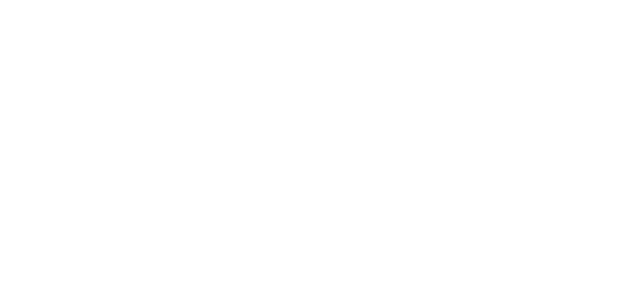
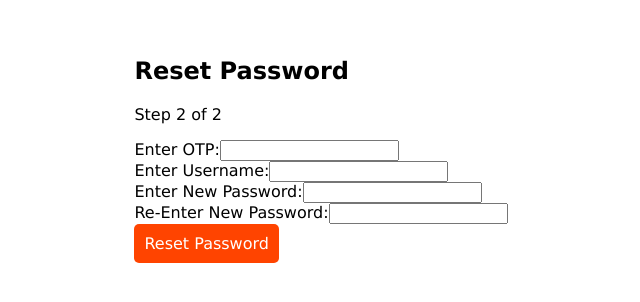
Before and after one commit to advanced-computer-lab-2023/Bond-Pharmacy, a React (Create React App) app in the folder front/: page /verifyOTP in a window 1280 px wide. Before the commit this address had no page. Shown: the part 250-552 px from the top of the page, without its empty margins (319-959 px from the left). Built offline with nearby package versions, Linux system fonts and the light colour scheme.

Commit message:
req 11 frontend

```diff
--- a/front/src/App.js
+++ b/front/src/App.js
@@ -1,4 +1,5 @@
 import { BrowserRouter, Routes, Route } from "react-router-dom";
+import React, { useState } from 'react';
 import PatientRegistrationForm from "./pages/patientRegistration.js";
 import LandingPage from "./pages/LandingPage.js";
 import AdminPanel from "./pages/admin.js";
@@ -8,13 +9,19 @@ import PharmacistHome from "./pages/pharmacist.js";
 import SearchMedicine from "./pages/searchMedicine.js"
 import MedicinePatient from "./pages/MedicinePatient.js";
 import DummyCartScreen from "./pages/cart.js";
+import ResetPassword from "./pages/ResetPassword.js";
+import OtpVerification from "./pages/OtpVerification.js";
+import RoleContext from "./pages/RoleContext.js";
 
 
 import Login from "./pages/login.js";
 
 function App() {
+  const [role, setRole] = useState('');
+
   return (
     <div className="App">
+    <RoleContext.Provider value={{ role, setRole }}>
       <BrowserRouter>
         <div className="pages">
           <Routes>
@@ -22,6 +29,8 @@ function App() {
             path="/login"
             element={<Login/>}
             />
+          <Route path="/resetPassword" element={<ResetPassword/>} />
+          <Route path="/verifyOTP" element={<OtpVerification/>} />
             <Route
             path="/"
             element={<LandingPage/>}
@@ -73,6 +82,7 @@ function App() {
           </Routes>
         </div>
       </BrowserRouter>
+    </RoleContext.Provider>
     </div>
   );
 }
--- /dev/null
+++ b/front/src/pages/OtpVerification.js
@@ -0,0 +1,118 @@
+import React, { useState, useContext } from 'react';
+import {  useNavigate} from 'react-router-dom';
+import RoleContext from './RoleContext';
+
+const OtpVerification = () => {
+    const navigate = useNavigate();
+    const { role } = useContext(RoleContext);
+    const [formData, setFormData] = useState({
+        OTP: '',
+        username: '',
+        newPassword: '',
+        reNewPassword: '',
+    });
+
+    const [error, setError] = useState('');
+
+    const handleChange = (e) => {
+        setFormData({ ...formData, [e.target.name]: e.target.value });
+    };
+
+    const handleSubmit = async (e) => {
+        e.preventDefault();
+
+        try {
+          // Make a request to the server for authentication
+
+            const response = await fetch("http://localhost:4000/api/"+role+"/verifyOTP", {
+                method: 'POST',
+                headers: {
+                'Content-Type': 'application/json',
+                },
+            body: JSON.stringify({
+                OTP: formData.OTP,
+                username: formData.username,
+                newPassword: formData.newPassword,
+                reNewPassword: formData.reNewPassword,
+            }),
+            withCredentials: true,
+            credentials : `include`
+            });
+
+            if (!response.ok) {
+                // If response status is not ok, handle it differently
+                const errorText = await response.text();
+                setError(`Error: ${response.status} - ${errorText}`);
+                return;
+              }
+
+            const data = await response.json();
+            if (response.ok) {
+            // Reset error state and move back to the login step
+                setError('');
+                // Navigate to the login page after successful password reset
+                navigate('/login');
+            } else {
+                setError(data.error || 'An error occurred during password verification');
+            }
+          // Redirect or handle response as needed
+        } catch (error) {
+            console.error('Error during password verification:', error);
+        }
+    };
+    return (
+        <div>
+          <h2>Reset Password</h2>
+          <p>Step 2 of 2</p>
+          <form onSubmit={handleSubmit}>
+            <label>
+              Enter OTP:
+              <input
+                type="text"
+                name="OTP"
+                value={formData.OTP}
+                onChange={handleChange}
+                required
+              />
+            </label>
+            <br />
+            <label>
+              Enter Username:
+              <input
+                type="text"
+                name="username"
+                value={formData.username}
+                onChange={handleChange}
+                required
+              />
+            </label>
+            <br />
+            <label>
+              Enter New Password:
+              <input
+                type="password"
+                name="newPassword"
+                value={formData.newPassword}
+                onChange={handleChange}
+                required
+              />
+            </label>
+            <br />
+            <label>
+              Re-Enter New Password:
+              <input
+                type="password"
+                name="reNewPassword"
+                value={formData.reNewPassword}
+                onChange={handleChange}
+                required
+              />
+            </label>
+            <br />
+            <button className='button-78' type="submit">Reset Password</button>
+          </form>
+        </div>
+    );
+};
+
+export default OtpVerification;
--- /dev/null
+++ b/front/src/pages/ResetPassword.js
@@ -0,0 +1,101 @@
+import React, { useState, useContext } from 'react';
+import {  useNavigate, Link} from 'react-router-dom';
+import RoleContext from './RoleContext';
+
+const ResetPassword = () => {
+    const navigate = useNavigate();
+    const { setRole } = useContext(RoleContext);
+    const [formData, setFormData] = useState({
+        role: '',
+        username: '',
+        email: '',
+    });
+
+    const [error, setError] = useState('');
+
+    const handleChange = (e) => {
+        setFormData({ ...formData, [e.target.name]: e.target.value });
+    };
+
+    const handleSubmit = async (e) => {
+        e.preventDefault();
+
+        try {
+          // Make a request to the server for authentication
+
+            const response = await fetch("http://localhost:4000/api/"+formData.role+"/resetPassword", {
+                method: 'POST',
+                headers: {
+                'Content-Type': 'application/json',
+                },
+            body: JSON.stringify({
+                role: formData.role,
+                username: formData.username,
+                email: formData.email,
+            }),
+            withCredentials: true,
+            credentials : `include`
+            });
+
+            const data = await response.json();
+            if (response.ok) {
+            // Move to the next reset step
+                setError('');
+            // Set the role in the context
+                setRole(formData.role);
+            // Navigate to OtpVerification page with formData.role
+                navigate("/verifyOTP");
+            } else {
+                setError(data.error || 'An error occurred during password reset');
+            }
+          // Redirect or handle response as needed
+        } catch (error) {
+          console.error('Error Reseting Password:', error);
+        }
+    };
+    return (
+        <div>
+        <h2>Reset Password</h2>
+        <form onSubmit={handleSubmit}>
+            <label>
+                Role:
+                <select name="role" value={formData.role} onChange={handleChange}>
+                <option value="pharmacist">Pharmacist</option>
+                <option value="patient">Patient</option>
+                <option value="admin">Admin</option>
+                </select>
+            </label>
+            <br />
+            <label>
+                Username:
+                <input
+                    type="text"
+                    name="username"
+                    value={formData.username}
+                    onChange={handleChange}
+                    required
+                />
+            </label>
+            <br />
+            <label>
+                Enter your email:
+                <input
+                    type="email"
+                    name="email"
+                    value={formData.email}
+                    onChange={handleChange}
+                    required
+                />
+            </label>
+            <br />
+            <button className='button-78' type="submit">
+                Send OTP
+            </button>
+        </form>
+        <br />
+        <Link to="/login">Back to Login</Link>
+        </div>
+    );
+};
+
+export default ResetPassword;
--- /dev/null
+++ b/front/src/pages/RoleContext.js
@@ -0,0 +1,5 @@
+import { createContext } from 'react';
+
+const RoleContext = createContext();
+
+export default RoleContext;
--- a/front/src/pages/login.js
+++ b/front/src/pages/login.js
@@ -1,5 +1,5 @@
 import React, { useState } from 'react';
-import {  useNavigate } from 'react-router-dom';
+import {  useNavigate, Link } from 'react-router-dom';
 
 const Login = () => {
   const [formData, setFormData] = useState({
@@ -85,6 +85,8 @@ const Login = () => {
         </label>
         <br />
         <button type="submit" >Login</button>
+        <br />
+        <Link to="/resetPassword">Forgot Password?</Link>
       </form>
     </div>
   );
```
